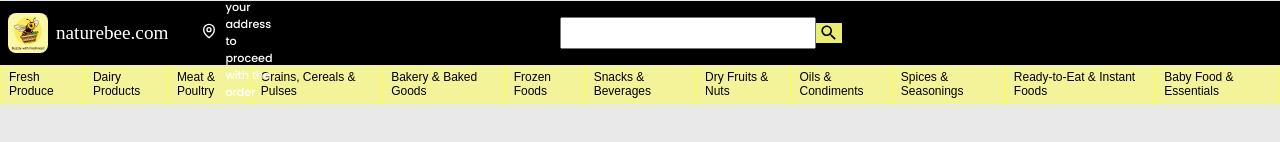
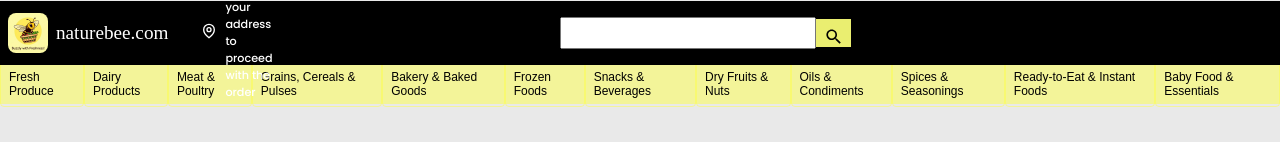
Before and after one commit to NIRANJAN-PATIL-1811/Naturebee, a React (Vite) app in the folder front-end/: page / in a window 1280 px wide. Shown: the top 142 px of the page. Built offline with nearby package versions, Linux system fonts and the light colour scheme; a web font is replaced by a local one.

Commit message:
New Changes Added

```diff
--- a/front-end/src/components/css/Navbar.css
+++ b/front-end/src/components/css/Navbar.css
@@ -83,6 +83,7 @@ body, html {
 
   .search-icon-div {
     height: 4vh;
+    width: 2vw;
   }
 
 }
@@ -96,7 +97,9 @@ body, html {
 }
 
 .search-icon-div {
-  width: 2vw;
+  padding-left: 1vh;
+  padding-right: 1vh;
+  padding-top: 1vh;
   font-size: 120%;
   background-color: rgb(234, 238, 112);
   /* background-color: red; */
```
